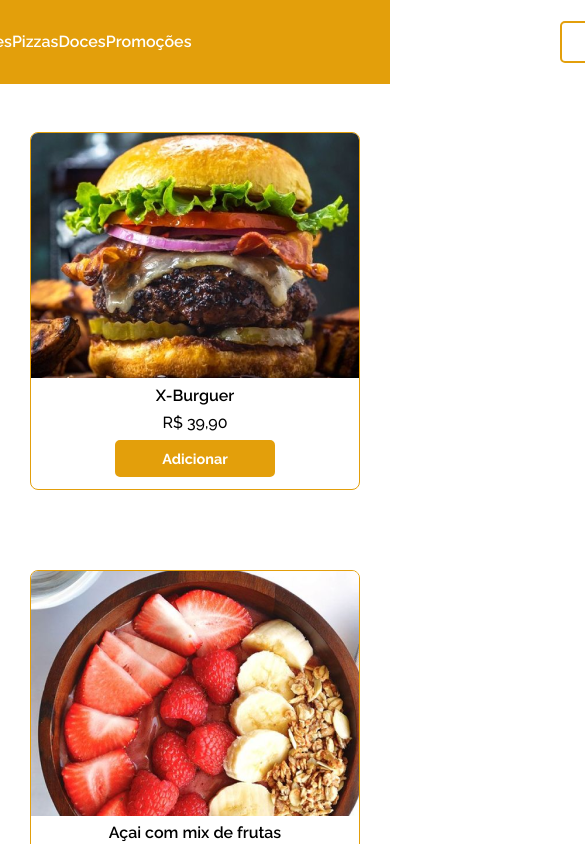
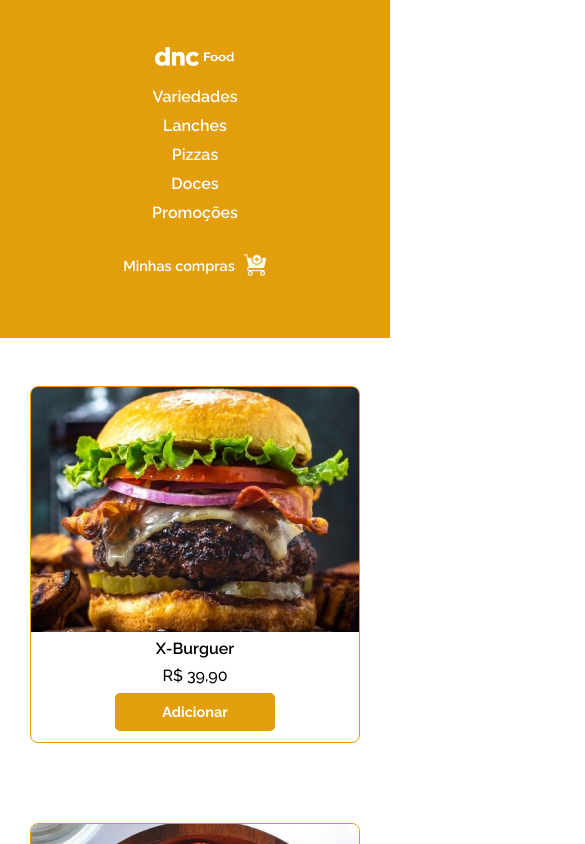
Before and after one commit to osmaclean/dncFoodReact, a React (Vite) app: page / in a window 390 px wide. Shown: the top 844 px of the page, 585 px wide, since content can reach past the window. Built offline with nearby package versions, Linux system fonts and the light colour scheme.

Commit message:
feat: add header reponsiveness

```diff
--- a/src/components/Header/index.scss
+++ b/src/components/Header/index.scss
@@ -62,3 +62,266 @@ $primary-color: #e39f0b;
     }
   }
 }
+
+@media (max-width: 1140px) {
+  .Header {
+    display: flex;
+    width: 100%;
+    height: 10vh;
+    padding: .5rem;
+    align-items: center;
+    justify-content: center;
+    background-color: $primary-color;
+    gap: 3rem;
+    figure {
+      img {
+        width: 96px;
+        height: 100%;
+      }
+    }
+    ul {
+      display: flex;
+      align-items: center;
+      margin-right: 10rem;
+      width: 550px;
+      justify-content: space-between;
+      li{
+        color: white;
+        cursor: pointer;
+        font-weight: 600;
+        list-style: none;
+        transition: 500ms ease;
+        border-bottom: 2px solid $primary-color;
+        &:hover{
+          border-bottom: 2px solid rgb(231, 231, 231);
+          color: rgb(231, 231, 231);
+          transition: 500ms ease;
+        }
+      }
+    }
+    button {
+      width: 200px;
+      padding: .5rem;
+      height: 6vh;
+      color: white;
+      background: transparent;
+      border: 2px solid $primary-color;
+      transition: 500ms ease;
+      border-radius: 5px;
+      font-weight: 600;
+      font-size: .9rem;
+      display: flex;
+      gap: .5rem;
+      justify-content: center;
+      align-items: center;
+      text-align: center;
+      cursor: pointer;
+      &:hover {
+        border: 2px solid white;
+        transition: 500ms ease;
+      }
+      img {
+        width: 24px;
+        height: 24px;
+      }
+    }
+  }
+}
+
+@media (max-width: 890px) {
+  .Header {
+    display: flex;
+    width: 100%;
+    height: 10vh;
+    padding: .5rem;
+    align-items: center;
+    justify-content: center;
+    background-color: $primary-color;
+    gap: 3rem;
+    figure {
+      img {
+        width: 96px;
+        height: 100%;
+      }
+    }
+    ul {
+      display: flex;
+      align-items: center;
+      margin-right: 0rem;
+      width: 550px;
+      justify-content: space-between;
+      li{
+        color: white;
+        cursor: pointer;
+        font-weight: 600;
+        list-style: none;
+        transition: 500ms ease;
+        border-bottom: 2px solid $primary-color;
+        &:hover{
+          border-bottom: 2px solid rgb(231, 231, 231);
+          color: rgb(231, 231, 231);
+          transition: 500ms ease;
+        }
+      }
+    }
+    button {
+      width: 200px;
+      padding: .5rem;
+      height: 6vh;
+      color: white;
+      background: transparent;
+      border: 2px solid $primary-color;
+      transition: 500ms ease;
+      border-radius: 5px;
+      font-weight: 600;
+      font-size: .9rem;
+      display: flex;
+      gap: .5rem;
+      justify-content: center;
+      align-items: center;
+      text-align: center;
+      cursor: pointer;
+      &:hover {
+        border: 2px solid white;
+        transition: 500ms ease;
+      }
+      img {
+        width: 24px;
+        height: 24px;
+      }
+    }
+  }
+}
+
+@media (max-width: 730px) {
+  .Header {
+    display: flex;
+    width: 100%;
+    height: 20vh;
+    padding: .5rem;
+    align-items: center;
+    justify-content: center;
+    flex-direction: column;
+    background-color: $primary-color;
+    gap: 1rem;
+    figure {
+      img {
+        width: 80px;
+        height: 80%;
+      }
+    }
+    ul {
+      display: flex;
+      align-items: center;
+      margin-right: 0rem;
+      width: 550px;
+      justify-content: space-between;
+      li{
+        color: white;
+        cursor: pointer;
+        font-weight: 600;
+        list-style: none;
+        transition: 500ms ease;
+        border-bottom: 2px solid $primary-color;
+        &:hover{
+          border-bottom: 2px solid rgb(231, 231, 231);
+          color: rgb(231, 231, 231);
+          transition: 500ms ease;
+        }
+      }
+    }
+    button {
+      width: 200px;
+      padding: .5rem;
+      height: 6vh;
+      color: white;
+      background: transparent;
+      border: 2px solid $primary-color;
+      transition: 500ms ease;
+      border-radius: 5px;
+      font-weight: 600;
+      font-size: .9rem;
+      display: flex;
+      gap: .5rem;
+      justify-content: center;
+      align-items: center;
+      text-align: center;
+      cursor: pointer;
+      &:hover {
+        border: 2px solid white;
+        transition: 500ms ease;
+      }
+      img {
+        width: 24px;
+        height: 24px;
+      }
+    }
+  }
+}
+@media (max-width: 580px) {
+  .Header {
+    display: flex;
+    width: 100%;
+    height: 40vh;
+    padding: .5rem;
+    align-items: center;
+    justify-content: center;
+    flex-direction: column;
+    background-color: $primary-color;
+    gap: 1rem;
+    figure {
+      img {
+        width: 80px;
+        height: 80%;
+      }
+    }
+    ul {
+      display: flex;
+      align-items: center;
+      flex-direction: column;
+      margin-right: 0rem;
+      width: 100%;
+      gap: .5rem;
+      justify-content: space-between;
+      li{
+        color: white;
+        cursor: pointer;
+        font-weight: 600;
+        list-style: none;
+        transition: 500ms ease;
+        border-bottom: 2px solid $primary-color;
+        &:hover{
+          border-bottom: 2px solid rgb(231, 231, 231);
+          color: rgb(231, 231, 231);
+          transition: 500ms ease;
+        }
+      }
+    }
+    button {
+      width: 200px;
+      padding: .5rem;
+      height: 6vh;
+      color: white;
+      background: transparent;
+      border: 2px solid $primary-color;
+      transition: 500ms ease;
+      border-radius: 5px;
+      font-weight: 600;
+      font-size: .9rem;
+      display: flex;
+      gap: .5rem;
+      justify-content: center;
+      align-items: center;
+      text-align: center;
+      cursor: pointer;
+      &:hover {
+        border: 2px solid white;
+        transition: 500ms ease;
+      }
+      img {
+        width: 24px;
+        height: 24px;
+      }
+    }
+  }
+}
```
